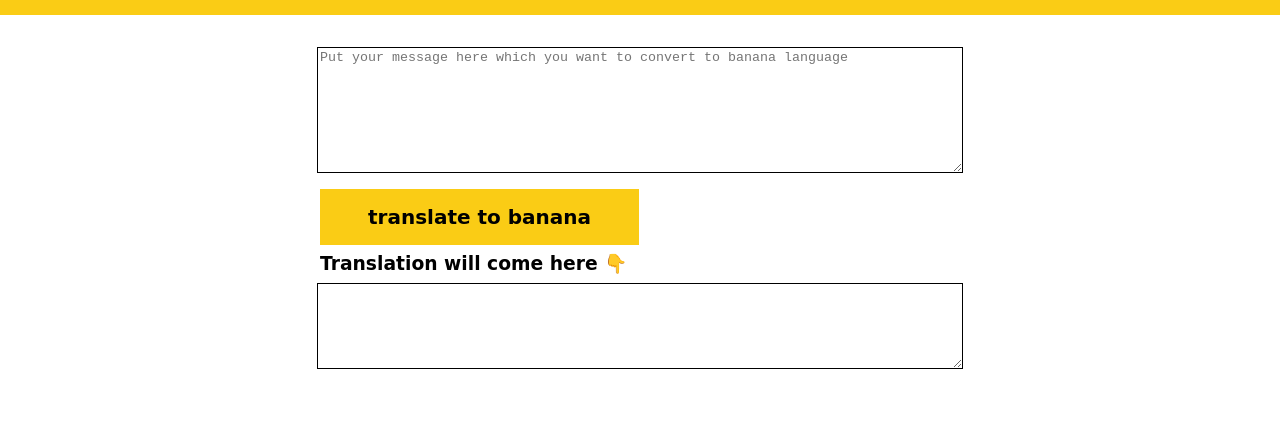
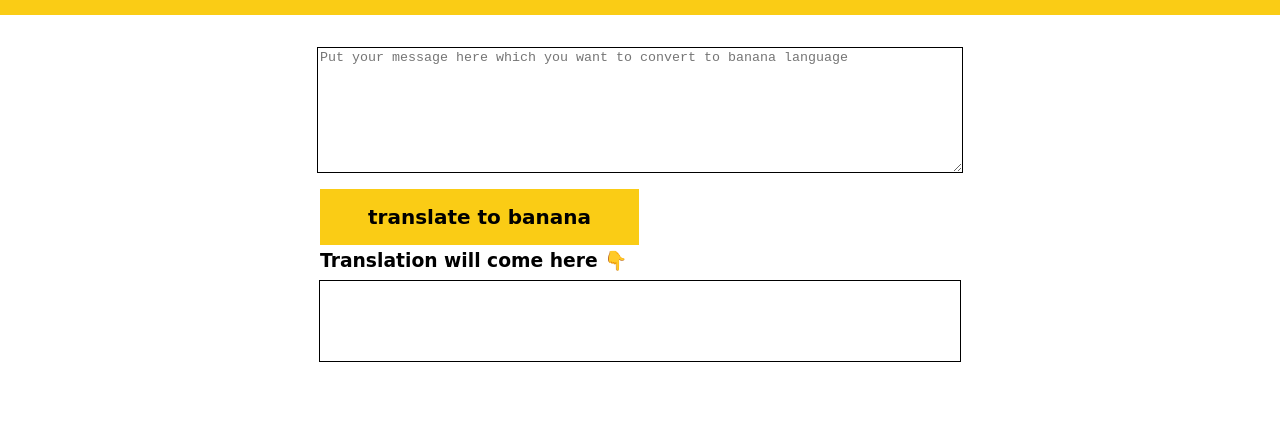
Before and after one commit to Aliya-Begum/neog.camp-talk_banana, a plain HTML site: page index.html in a window 1280 px wide. Shown: the part 73-517 px from the top of the page. Drawn offline with Linux system fonts and the light colour scheme; a web font is replaced by a local one.

Commit message:
updated index.html

```diff
--- a/index.html
+++ b/index.html
@@ -20,7 +20,7 @@
     <button class="btn-translate">translate to banana</button>
     <h3 class="output-header">Translation will come here 👇 </h3>
     </div>
-    <textarea class="output-div"></textarea>
+    <div class="output-div"></div>
     <footer class="footer">
         <div>
             <h2 class="footer-header">about</h2>
--- a/style.css
+++ b/style.css
@@ -46,7 +46,7 @@ body{
 }
 
 .output-header{
-    margin-top: 0.5rem;
+    margin-top: 5px;
     margin-bottom: 0.5rem;
 }
 
```
